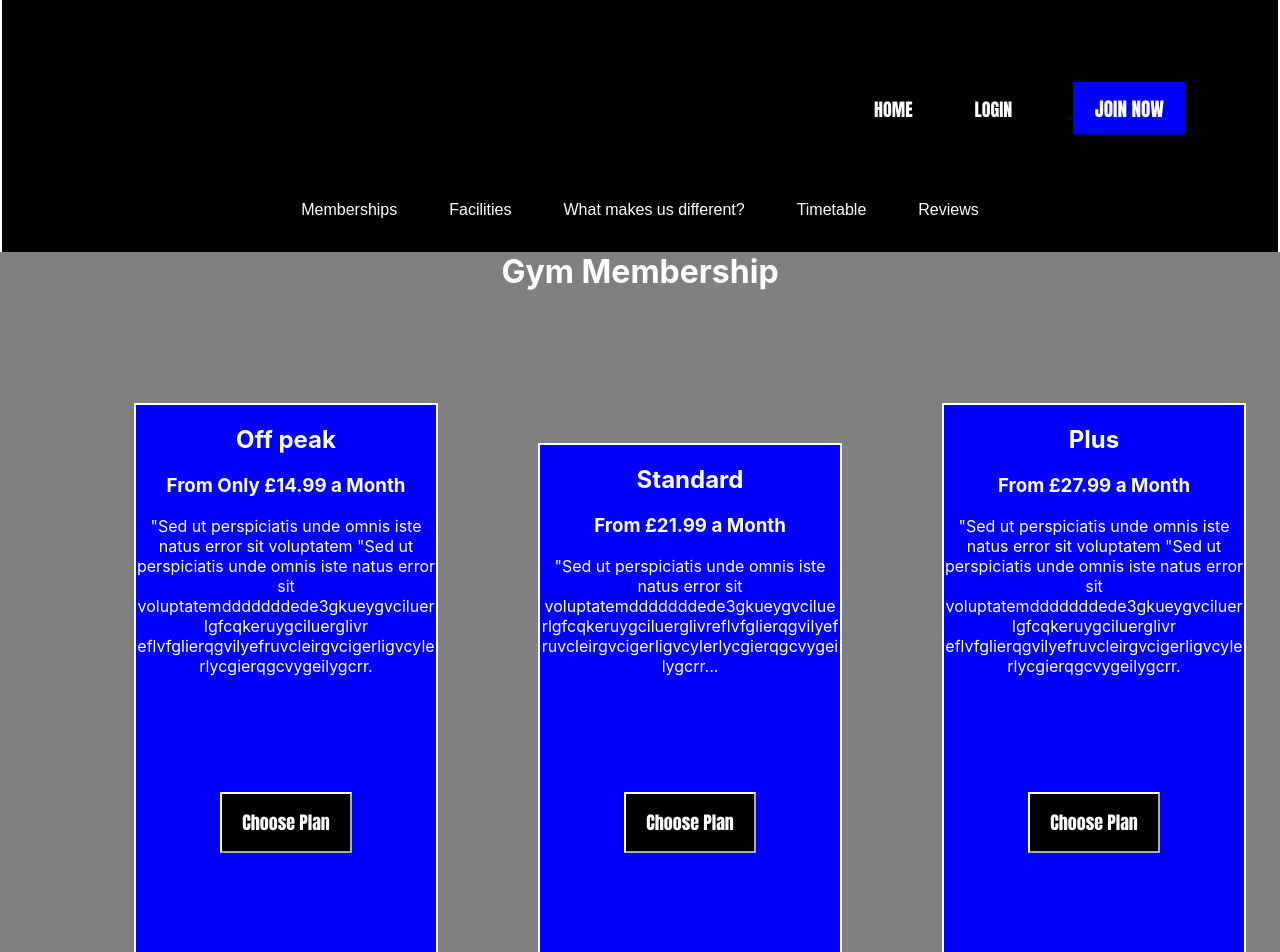
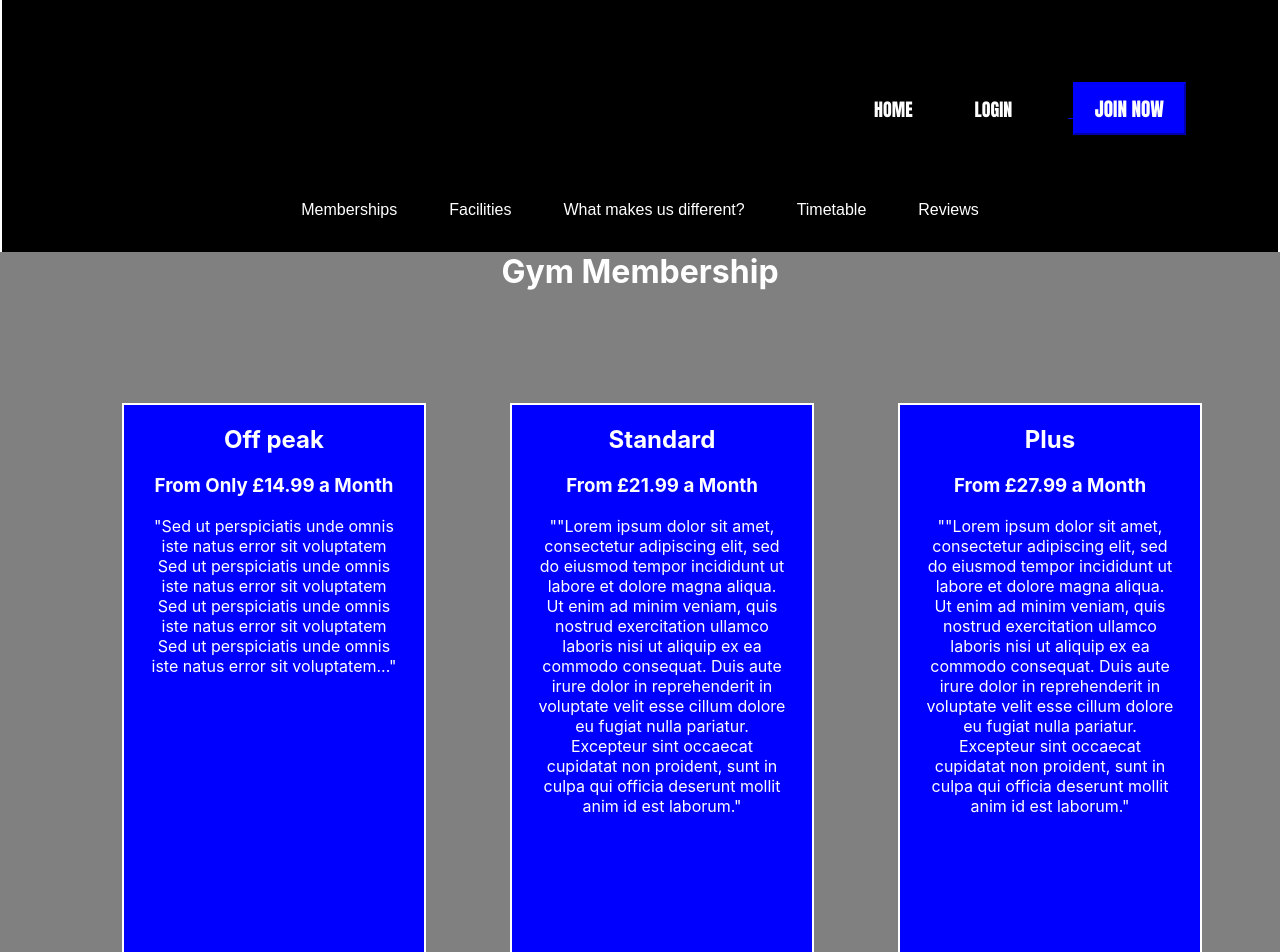
Before and after one commit to rijan-1/Titanic-fitness-gym, a React (Create React App) app: page /Membership/Membership in a window 1280 px wide. Shown: the top 952 px of the page. Built offline with nearby package versions, Linux system fonts and the light colour scheme.

Commit message:
Added what amkes us diferent page

```diff
--- a/src/App.js
+++ b/src/App.js
@@ -9,6 +9,8 @@ import {RegisterPage} from './Membership/Register';
 import {Payment} from './Pages/Payments';
 
 import {Workoutplan} from './Options/Workoutplan.js'
+
+import {MakesUsDiff} from './MakesUsDiff.js'
 
 
 
@@ -28,6 +30,7 @@ function App() {
           <Route path='Membership/Register' element={<RegisterPage/>}/>
           <Route path='Pages/Payments' element={<Payment/>}/>
           <Route path='/Options/Workoutplan' element={<Workoutplan/>}/>
+          <Route path='/MakesUsDiff' element={<MakesUsDiff/>}/>
 
 
 
--- a/src/Homepage.js
+++ b/src/Homepage.js
@@ -23,6 +23,7 @@ export function HomePage() {
 
 
             </div>
+            <div className='exporecontainer'>
 
             <div className='EXPLORE-Button'>
         <button onClick={handleOpen}>EXPLORE</button>
@@ -51,6 +52,7 @@ export function HomePage() {
 
 
         </div>
+        </div>
           </div>
 
 
--- /dev/null
+++ b/src/MakesUsDiff.css
@@ -0,0 +1,44 @@
+.bodymakeusdiff{
+    width:100%;
+    height:100%;
+    background-color: #1b1b32;
+
+}
+
+.Image1{
+    background-image: url('https://images.pexels.com/photos/5128237/pexels-photo-5128237.jpeg?auto=compress&cs=tinysrgb&w=1260&h=750&dpr=2');
+background-size: cover;
+height:450px;
+width:550px;
+
+}
+
+.makesusdiff-heading{
+    background-color: black;
+    border: 1px solid white ;
+    color: white;
+    width: 450px;
+    margin-top: 0px;;
+    border-top:black;
+    padding-bottom:1%;
+    padding-top:1%;
+
+}
+
+.imgcaption1,.imgcaption2{
+    width:500px;
+    color:white;
+    margin-left:5%;
+}
+
+.makesusdiffSecondImg{
+    background-image: url('https://images.pexels.com/photos/5525492/pexels-photo-5525492.jpeg?auto=compress&cs=tinysrgb&w=1260&h=750&dpr=2');
+background-size: cover;
+height:450px;
+width:550px;
+position:relative;
+margin-top:-10%;}
+
+.makesusdiffSection1, .makesusdiffSection2{
+    display:inline-block;
+}
--- /dev/null
+++ b/src/MakesUsDiff.js
@@ -0,0 +1,34 @@
+import './MakesUsDiff.css'
+
+export function MakesUsDiff(){
+    return(
+        <div className='bodymakeusdiff'>
+            <h1 className='makesusdiff-heading'>What Makes Us Different?</h1>
+        <section className='makesusdiffSection1'>
+        <figure className='Image1'>
+
+
+
+        </figure>
+        <div className='imgcaption1'>
+        <h3>Boxing bags </h3>
+        <p>  Ut enim ad minim veniam, quis nostrud exercitation ullamco laboris nisi ut aliquip ex ea commodo consequat. Duis aute irure dolor in reprehenderit in voluptate velit esse cillum dolore eu fugiat nulla pariatur. Excepteur sint occaecat cupidatat non proident, sunt in culpa qui officia deserunt mollit anim id est laborum."orem ipsum dolor sit amet, consectetur adipiscing elit, sed do eiusmod tempor incididunt ut labore et dolore magna aliqua. Ut enim ad minim veniam, quis nostrud exercitation ullamco laboris nisi ut aliquip ex ea commodo consequat. Duis aute irure dolor in reprehenderit in voluptate velit esse cillum dolore eu fugiat nulla pariatur. Excepteur sint occaecat cupidatat non proident, sunt in culpa qui officia deserunt mollit anim id est laborum."</p>
+        </div>
+        </section>
+        <section className='makesusdiffSection2'>
+            <figure className='makesusdiffSecondImg'>
+
+            </figure>
+            <div className='imgcaption2'>
+                <h3>The Octogan</h3>
+                <p>Ut enim ad minim veniam, quis nostrud exercitation ullamco laboris nisi ut aliquip ex ea commodo consequat. Duis aute irure dolor in reprehenderit in voluptate velit esse cillum dolore eu fugiat nulla pariatur. Excepteur sint occaecat cupidatat non proident, sunt in culpa qui officia deserunt mollit anim id est laborum."orem ipsum dolor sit amet, consectetur adipiscing elit, sed do eiusmod tempor incididunt ut labore et dolore magna aliqua. Ut enim ad minim veniam, quis nostrud exercitation ullamco laboris nisi ut aliquip ex ea commodo consequat. Duis aute irure dolor in reprehenderit in voluptate velit esse cillum dolore eu fugiat nulla pariatur. Excepteur sint occaecat cupidatat non proident, sunt in culpa qui officia deserunt mollit anim id est laborum."</p>
+
+            </div>
+
+
+        </section>
+
+        </div>
+
+    )
+}
--- a/src/Membership/Membership.css
+++ b/src/Membership/Membership.css
@@ -1,69 +1,43 @@
-
-.p1,.p2,.p3{
-
-    word-wrap: break-word;
-
-}
-.Box1,.Box2,.Box3{
-    margin-left: 100px;
-
-    display:inline-block;
-}
-.Box1{
-    border: 2px solid black;
-    width :300px;
-    background-color: blue;
-    border-color: white;
-    color:white;
-
-    margin-top: 80px;
-    height:650px;
-}
-.Button1,.Button2,.Button3{
-    padding:20px;
-    padding-bottom:15px;
-    padding-top:15px;
-    background-color:black;
-    color:white;
-    border-color:white;
-    font-family:impact;
-    font-size:large;
-    margin-top:100px;
-
-}
-.Box2{
-    border: 2px solid black;
-    width :300px;
-    background-color: blue;
-    border-color: white;
-    color:white;
-    margin-left:100px;
-    margin-top: 80px;
-    height:650px;
+/* Membership.css */
+.MainMenu {
+    background-color: grey;
+    border-color: grey;
+    margin-top: 0;
 }
 
-.Box3{
-    border: 2px solid black;
-    width :300px;
-    background-color: blue;
-    border-color: white;
-    color:white;
-    margin-left:100px;
-    margin-top: 80px;
-    height:650px;
-}
-
-
-
-.MainMenu{
-    background-color: grey;
-    border-color: grey;
-
-    margin-top:0 ;
-
-}
-.MembershipHeading{
-    margin-top:0;
+.MembershipHeading {
+    margin-top: 0;
     font-size: xx-large;
     color: white;
 }
+
+.box {
+    border: 2px solid black;
+    width: 300px;
+    background-color: blue;
+    border-color: white;
+    color: white;
+    margin: 80px 20px; /* Adjust the margins as needed */
+    height: 650px;
+    text-align: center;
+}
+
+.box p {
+    width: 250px;
+    height: 500px;
+    overflow-y: auto; /* Add scroll bar for long content */
+}
+
+.button {
+    padding: 20px 15px;
+    background-color: black;
+    color: white;
+    border: 2px solid white;
+    font-family: Impact, sans-serif;
+    font-size: large;
+    margin-top: 20px; /* Adjust the top margin for buttons */
+}
+.box{
+    display:inline-block;
+    margin-left:5%;
+}
--- a/src/Membership/Membership.js
+++ b/src/Membership/Membership.js
@@ -1,3 +1,4 @@
+// Membership.js
 import './Membership.css';
 import { Link } from 'react-router-dom';
 
@@ -6,35 +7,32 @@ export function Membership() {
         <div className='MainMenu'>
             <h1 className='MembershipHeading'>Gym Membership</h1>
 
-            <div className='Box1'>
+            <div className='box'>
                 <h2>Off peak</h2>
                 <h3>From Only £14.99 a Month</h3>
-                <p className='p1'>"Sed ut perspiciatis unde omnis iste natus error sit voluptatem "Sed ut perspiciatis
-                    unde omnis iste natus error sit voluptatemdddddddede3gkueygvciluerlgfcqkeruygciluerglivr
-                    eflvfglierqgvilyefruvcleirgvcigerligvcylerlycgierqgcvygeilygcrr.
+                <p className='p1'>
+                    "Sed ut perspiciatis unde omnis iste natus error sit voluptatem Sed ut perspiciatis unde omnis iste natus error sit voluptatem Sed ut perspiciatis unde omnis iste natus error sit voluptatem Sed ut perspiciatis unde omnis iste natus error sit voluptatem..."
                 </p>
-                <Link to="/Membership/Location"><button className='Button1'>Choose Plan</button></Link>
+                <Link to="/Membership/Location"><button className='button'>Choose Plan</button></Link>
             </div>
 
-            <div className='Box2'>
+            <div className='box'>
                 <h2>Standard</h2>
                 <h3>From £21.99 a Month</h3>
-                <p className='p2'>"Sed ut perspiciatis unde omnis iste natus error sit voluptatemdddddddede3gkueygvcilue
-                    rlgfcqkeruygciluerglivreflvfglierqgvilyefruvcleirgvcigerligvcylerlycgierqgcvygeilygcrr...
+                <p className='p2'>
+                    ""Lorem ipsum dolor sit amet, consectetur adipiscing elit, sed do eiusmod tempor incididunt ut labore et dolore magna aliqua. Ut enim ad minim veniam, quis nostrud exercitation ullamco laboris nisi ut aliquip ex ea commodo consequat. Duis aute irure dolor in reprehenderit in voluptate velit esse cillum dolore eu fugiat nulla pariatur. Excepteur sint occaecat cupidatat non proident, sunt in culpa qui officia deserunt mollit anim id est laborum."
                 </p>
-                <Link to="/Membership/Location"><button className='Button2'>Choose Plan</button></Link>
+                <Link to="/Membership/Location"><button className='button'>Choose Plan</button></Link>
             </div>
 
-            <div className='Box3'>
+            <div className='box'>
                 <h2>Plus</h2>
                 <h3>From £27.99 a Month</h3>
-                <p className='p3'>"Sed ut perspiciatis unde omnis iste natus error sit voluptatem "Sed ut perspiciatis unde
-                    omnis iste natus error sit voluptatemdddddddede3gkueygvciluerlgfcqkeruygciluerglivr
-                    eflvfglierqgvilyefruvcleirgvcigerligvcylerlycgierqgcvygeilygcrr.
+                <p className='p3'>
+                    ""Lorem ipsum dolor sit amet, consectetur adipiscing elit, sed do eiusmod tempor incididunt ut labore et dolore magna aliqua. Ut enim ad minim veniam, quis nostrud exercitation ullamco laboris nisi ut aliquip ex ea commodo consequat. Duis aute irure dolor in reprehenderit in voluptate velit esse cillum dolore eu fugiat nulla pariatur. Excepteur sint occaecat cupidatat non proident, sunt in culpa qui officia deserunt mollit anim id est laborum."
                 </p>
-                <Link to="/Membership/Location"><button className='Button1'>Choose Plan</button></Link>
+                <Link to="/Membership/Location"><button className='button'>Choose Plan</button></Link>
             </div>
-
         </div>
     );
 }
--- a/src/Membership/Register.css
+++ b/src/Membership/Register.css
@@ -1,88 +1,74 @@
-.Menu{
-    width:100%;
-    height:100%;
-    margin:0;
-    background-color:   #1b1b32;
+/* Register.css */
+
+.Menu {
+    width: 100%;
+    height: 2000px;
+    margin: 0;
+    background-color: #1b1b32;
     color: #f5f6f7;
-    font-family:'Segoe UI', Tahoma, Geneva, Verdana, sans-serif;
-    font-size:25px;
-
-
+    font-family: 'Segoe UI', Tahoma, Geneva, Verdana, sans-serif;
+    font-size: 25px;
 }
 
-
-
-label{
-    display:block;
-    margin:0.5 rem 0;
-    margin-bottom:5px;
-    margin-top:15px;
+.regsterationform{
+    margin-top:0;
 }
-h1,p{
-    margin:1em auto;
-    text-align:center;
+  label {
+    display: block;
+    margin: 0.5rem 0;
+    margin-bottom: 5px;
+    margin-top: 35px;
   }
 
-form{
-    margin:0;
-    max-width:500px;
-    min-width:300px;
-    margin:0 auto;
-
-}
-fieldset{
-    border:none;
-    padding-top:2rem;
-    padding-bottom:2rem;
-    padding-left:none;
-    padding-right:none;
+  label.inline {
+    display: inline-block;
+    margin-right: 10px;
   }
 
-p:last-of-type{
-    border-bottom:none;
+  h1, p {
+    margin: 1em auto;
+    text-align: center;
   }
 
-input{
-    width:100%;
-    margin-top:10px;
-    margin-left:0;
-    margin-right:0;
-    margin-bottom:0;
+  form {
+    margin: 0;
+    max-width: 500px;
+    min-width: 300px;
+    margin: 0 auto;
   }
 
-
-
-
-.inline{
-    width:unset;
-    margin-right:0.5em;
-    margin-left:0;
-    margin-bottom:0;
-    margin-top:0;
-    vertical-align:middle;
+  fieldset {
+    border: none;
+    padding-top: 2rem;
+    padding-bottom: 2rem;
   }
 
-input{
-    background-color:#0a0a23;
-    border:#0a0a23;
-    color:white;
-    height:35px;
-    color:#ffffff;
-    min-height:2em;
-
-
+  p:last-of-type {
+    border-bottom: none;
   }
 
-input[type='submit']{
-    display:block;
-    width:60%;
-    margin:0 auto;
-    height:2em;
-    font-size:1.1rem;
-    background-color:#3b3b4f;
-    border-color:white;
-    margin-top:1em;
-    margin-bottom:1em;
-    margin-left:auto;
-    margin-right:auto;
+  input {
+    width: 100%;
+    margin-top: 10px;
+    margin-left: 0;
+    margin-right: 0;
+    margin-bottom: 0;
   }
+
+  input[type='radio'] {
+    width: auto;
+  }
+
+  input[type='submit'] {
+    display: block;
+    width: 60%;
+    margin: 0 auto;
+    height: 2em;
+    font-size: 1.1rem;
+    background-color: #3b3b4f;
+    border-color: white;
+    margin-top: 1em;
+    margin-bottom: 1em;
+    margin-left: auto;
+    margin-right: auto;
+  }
--- a/src/NavBar.js
+++ b/src/NavBar.js
@@ -32,7 +32,7 @@ export function Navbar(){
     <div className='Subheading'>
         <button >Memberships</button>
         <button>Facilities</button>
-        <button>What makes us different?</button>
+        <Link to='/MakesUsDiff'><button>What makes us different?</button></Link>
 
         <button>Timetable</button>
 
```
Also changed, not shown: src/Homepage.css (+11 -10 lines), src/Membership/Register.js (+52 -35 lines), src/Pages/Payments.css (+44 -3 lines), src/Pages/Payments.js (+13 -12 lines). Lines whose indentation alone changed are shown as unchanged.
